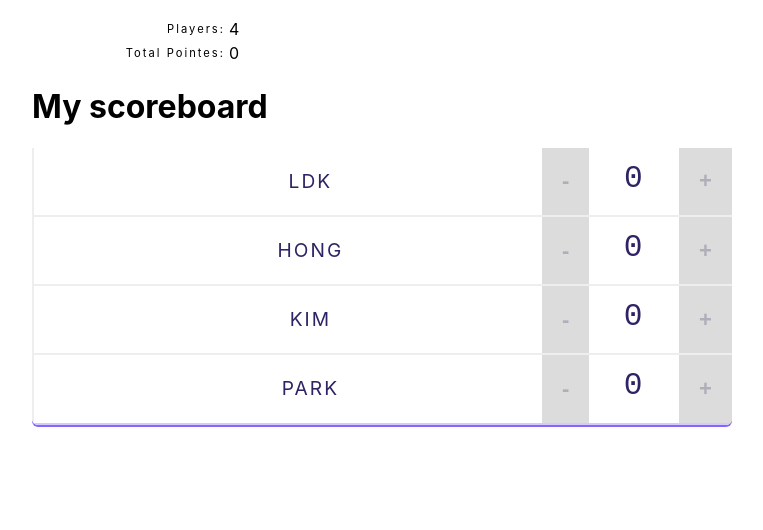
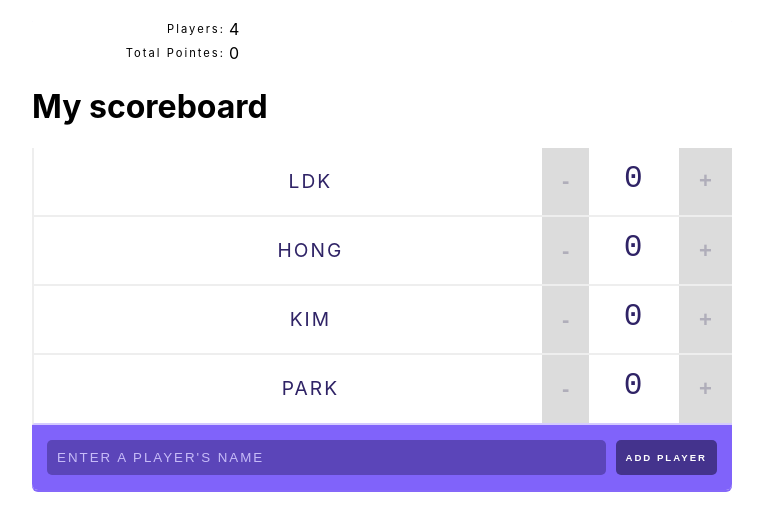
Before and after one commit to qkrwlgh91/React-scoreboard, a React (Create React App) app: page / in a window 1280 px wide. Shown: the top 530 px of the page, without its empty margins (258-1021 px from the left). Built offline with nearby package versions, Linux system fonts and the light colour scheme.

Commit message:
added function in order to add players && preventDefault && sumbit event

```diff
--- a/src/App.js
+++ b/src/App.js
@@ -2,6 +2,8 @@ import React from 'react';
 import './App.css';
 import Header from './components/Header';
 import Player from './components/Player';
+import AddPlayerForm from './components/AddPlayerForm';
+import _ from 'lodash';
 
 class App extends React.Component {
   state = {
@@ -33,6 +35,20 @@ class App extends React.Component {
     })
   }
 
+  handleAddPlayer = (name) => {
+    this.setState(prevState => {
+      const players = [ ...prevState.players ];
+
+      const maxObject = _.maxBy(players, 'id');
+      const maxId = maxObject.id + 1;
+      console.log("maxId: ", maxId);
+      players.unshift({id: maxId, name, score: 0});
+
+      return { players };
+    });
+  };
+
+
   render() {
     return (
       <div className="scoreboard">
@@ -42,6 +58,7 @@ class App extends React.Component {
         { this.state.players.map(item => <Player name={item.name} score={item.score}
         key = {item.id.toString()} removePlayer={this.handleRemovePlayer} id={item.id}
         changeScore={this.handleChangeScore} />) }
+        <AddPlayerForm addPlayer={this.handleAddPlayer} />
       </div>
     );
   }
--- /dev/null
+++ b/src/components/AddPlayerForm.jsx
@@ -0,0 +1,31 @@
+import React, {Component} from 'react';
+
+class AddPlayerForm extends Component {
+    state = {
+        value: ''
+    }
+
+    handleValueChange = (e) => {
+        this.setState({value: e.target.value})
+    }
+
+    handleSubmit = (e) => {
+        e.preventDefault();
+        this.props.addPlayer(this.state.value);
+        this.setState({
+            value: ''
+        });
+    }
+
+    render() {
+        return (
+            <form className="form" onSubmit={this.handleSubmit}>
+                <input className="input" type="text" placeholder="enter a player's name"
+                value={this.state.value} onChange={this.handleValueChange}></input>
+                <input className="input" type="submit" value="Add Player"></input>
+            </form>
+        )
+    }
+}
+
+export default AddPlayerForm;
```
